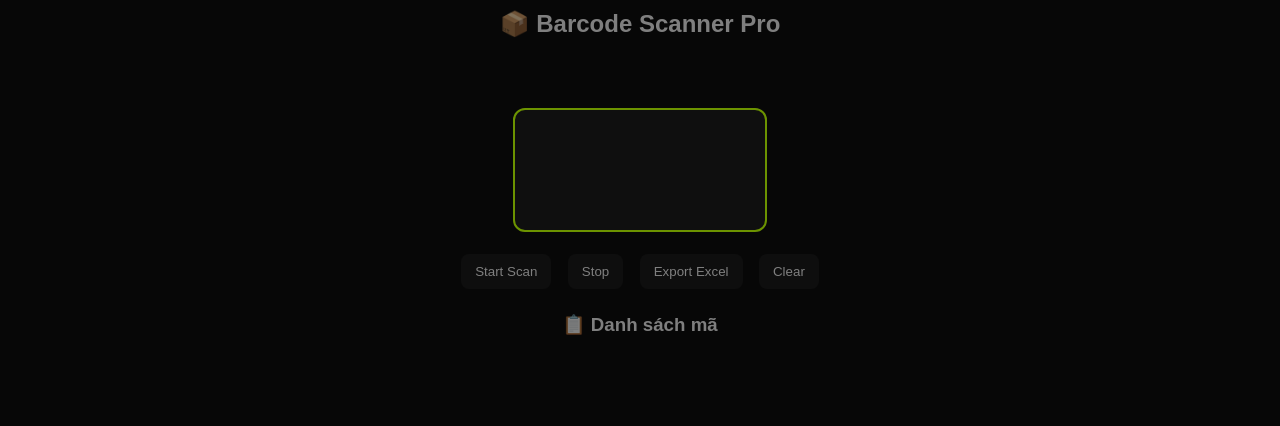
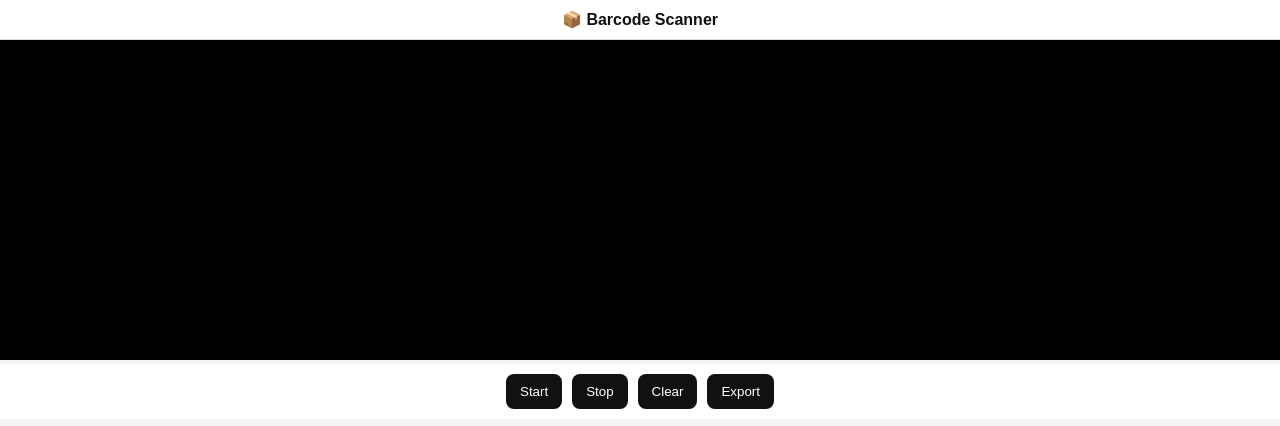
Before and after one commit to hoanghai86/barcode-scanner, a plain HTML site: page index.html in a window 1280 px wide. Shown: the top 426 px of the page. Drawn offline with Linux system fonts and the light colour scheme.

Commit message:
fix UI list scanner sync

```diff
--- a/index.html
+++ b/index.html
@@ -3,47 +3,86 @@
 <head>
   <meta charset="UTF-8" />
   <meta name="viewport" content="width=device-width, initial-scale=1.0"/>
-  <title>Barcode Scanner Pro</title>
-
-  <link rel="manifest" href="manifest.json">
-  <meta name="theme-color" content="#000000">
+  <title>Barcode Scanner</title>
 
   <script src="https://unpkg.com/@zxing/library@latest"></script>
-  <script src="https://cdn.jsdelivr.net/npm/xlsx/dist/xlsx.full.min.js"></script>
 
-  <link rel="stylesheet" href="style.css">
+  <style>
+    body {
+      margin: 0;
+      font-family: Arial;
+      background: #f5f5f5;
+      color: #111;
+    }
+
+    header {
+      padding: 10px;
+      text-align: center;
+      background: white;
+      font-weight: bold;
+      border-bottom: 1px solid #ddd;
+    }
+
+    video {
+      width: 100%;
+      height: 40vh;
+      object-fit: cover;
+      background: black;
+    }
+
+    .controls {
+      display: flex;
+      justify-content: center;
+      gap: 10px;
+      padding: 10px;
+      background: white;
+    }
+
+    button {
+      padding: 10px 14px;
+      border: none;
+      border-radius: 8px;
+      background: #111;
+      color: white;
+    }
+
+    button:active {
+      transform: scale(0.95);
+    }
+
+    .list {
+      background: white;
+      margin-top: 10px;
+      padding: 10px;
+      height: calc(60vh - 80px);
+      overflow-y: auto;
+      border-top: 1px solid #eee;
+    }
+
+    .item {
+      padding: 8px;
+      border-bottom: 1px solid #eee;
+      font-size: 14px;
+    }
+  </style>
 </head>
 
 <body>
 
-  <h2>📦 Barcode Scanner Pro</h2>
+  <header>📦 Barcode Scanner</header>
 
-  <!-- camera -->
-  <div class="camera-container">
-    <video id="video" autoplay playsinline></video>
-    <div class="scanner-overlay"></div>
+  <video id="video" autoplay playsinline></video>
+
+  <div class="controls">
+    <button onclick="startScanner()">Start</button>
+    <button onclick="stopScanner()">Stop</button>
+    <button onclick="clearList()">Clear</button>
+    <button onclick="exportExcel()">Export</button>
   </div>
 
-  <!-- buttons -->
-  <div class="controls">
-    <button onclick="startScanner()">Start Scan</button>
-    <button onclick="stopScanner()">Stop</button>
-    <button onclick="exportExcel()">Export Excel</button>
-    <button onclick="clearList()">Clear</button>
-  </div>
-
-  <!-- list -->
-  <h3>📋 Danh sách mã</h3>
-  <ul id="list"></ul>
+  <div class="list" id="list"></div>
 
   <script src="app.js"></script>
 
-  <!-- PWA -->
-  <script>
-    if ('serviceWorker' in navigator) {
-      navigator.serviceWorker.register('service-worker.js');
-    }
-  </script>
-
 </body>
 </html>
```
